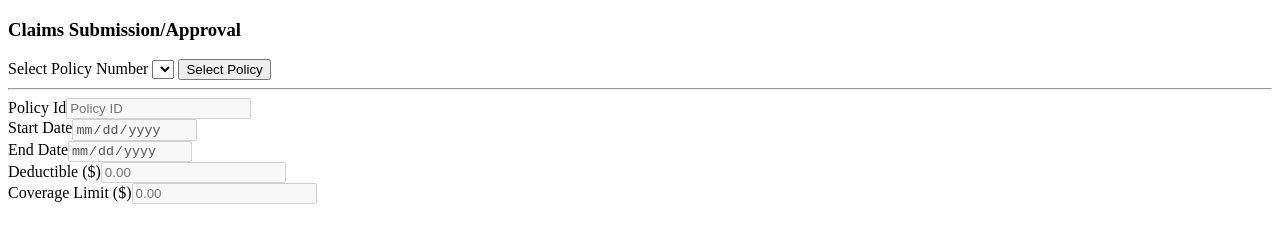
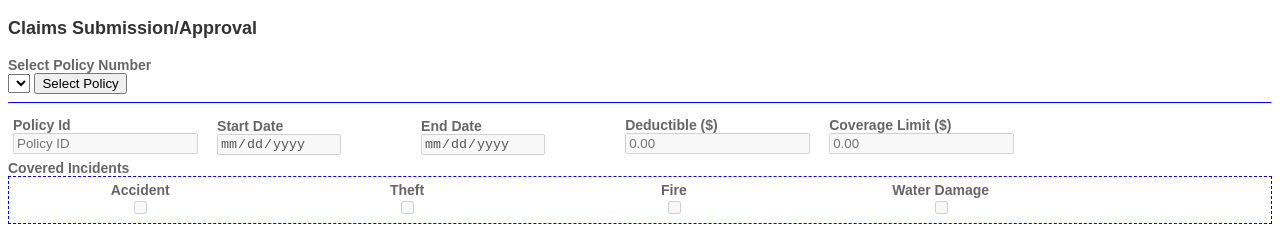
Before and after one commit to henderstack/insurance_claims_submission, a website with bundled scripts: page index.html in a window 1280 px wide. Built offline with nearby package versions, Linux system fonts and the light colour scheme.

Commit message:
Adding form elements and styles
CSS inclusion, and fitting out the form for the necessaries.

```diff
--- a/index.html
+++ b/index.html
@@ -5,6 +5,46 @@
     <meta http-equiv="X-UA-Compatible" content="IE=edge" />
     <meta name="viewport" content="width=device-width, initial-scale=1.0" />
     <title>Insurance Claims Submission</title>
+    <style>
+        body {
+          font-family: arial;
+        }
+        h3 {
+          font-size: 18px;
+          font-weight: 700;
+          color: #333;
+        }
+        label {
+          font-size: 14px;
+          font-weight: 600;
+          color:#666;
+        }
+        hr {
+          border-top:1px solid blue;
+        }
+        .controlcontainer {
+          display: inline-block;
+          width: 15%;
+          text-align: left;
+          margin: 5px;
+        }
+        .container {
+          display: inline-block;
+          width: 20%;  /* Adjust as needed */
+          text-align: center;
+          margin: 5px;  /* Add some spacing */
+        }
+        .hidden {
+          display:none;
+        }
+        /* Optional: Style the labels */
+        label {
+          display: block;
+        }
+        .claimsView {
+          border: 2px dashed blue;
+        }
+      </style>
 </head>
 <body>
     <div id="messages" class="hidden"></div>
@@ -38,6 +78,53 @@
           <div class="controlcontainer">
             <label for="nmCoverageLimit">Coverage Limit ($)</label><input id="nmCoverageLimit" type="number" placeholder="0.00" disabled />
           </div>
+          <label for="selCoveredIncidents">Covered Incidents</label>
+          <div id="selCoveredIncidents" style="border:1px dashed blue;">
+            <div class="container">
+              <label for="chAccident">Accident</label>
+              <input type="checkbox" id="chAccident" name="incidentTypes" value="accident" disabled/>
+            </div>
+            <div class="container">
+              <label for="chTheft">Theft</label>
+              <input type="checkbox" id="chTheft" name="incidentTypes" value="theft" disabled/>
+            </div>
+            <div class="container">
+              <label for="chFire">Fire</label>
+              <input type="checkbox" id="chFire" name="incidentTypes" value="fire" disabled/>
+            </div>
+            <div class="container">
+              <label for="chWaterDamage">Water Damage</label>
+              <input type="checkbox" id="chWaterDamage" name="incidentTypes" value="water damage" disabled/>
+            </div>
+          </div>
+        </div>
+        <div id="claimNew" class="hidden">
+          <h3>New Claim Details</h3>
+          <div class="controlcontainer">
+            <label for="selIncidentType">Incident Type</label>
+              <select id="selIncidentType">
+                <!--<option value="none">--- Select ---</option>
+                <option value="accident">Accident</option>
+                <option value="theft">Theft</option>
+                <option value="fire">Fire</option>
+                <option value="water damage">Water Damage</option>-->
+              </select>
+            </label>
+          </div>
+          <div class="controlcontainer">
+            <label for="dtIncident">Incident Date</label>
+            <input id="dtIncident" type="date" />
+          </div>
+          <div class="controlcontainer">
+            <label for="nmAmountClaimed">Amount Claimed ($)</label>
+            <input id="nmAmountClaimed" type="number" placeholder="Enter Claim Amount" />
+          </div>
+          <hr/>
+          <button id="btnSubmit" type="submit" disabled>Submit Claim</button> || <button id="btnCancel" type="reset">Cancel</button>
+          <button id="btnViewClaims" class="hidden">View Claims</button>
+        </div>
+        <div id="claimsView"class="hidden"></div>
+      </form>
     </div>
   <script src="dist/index.js"></script>
 </body>
```
